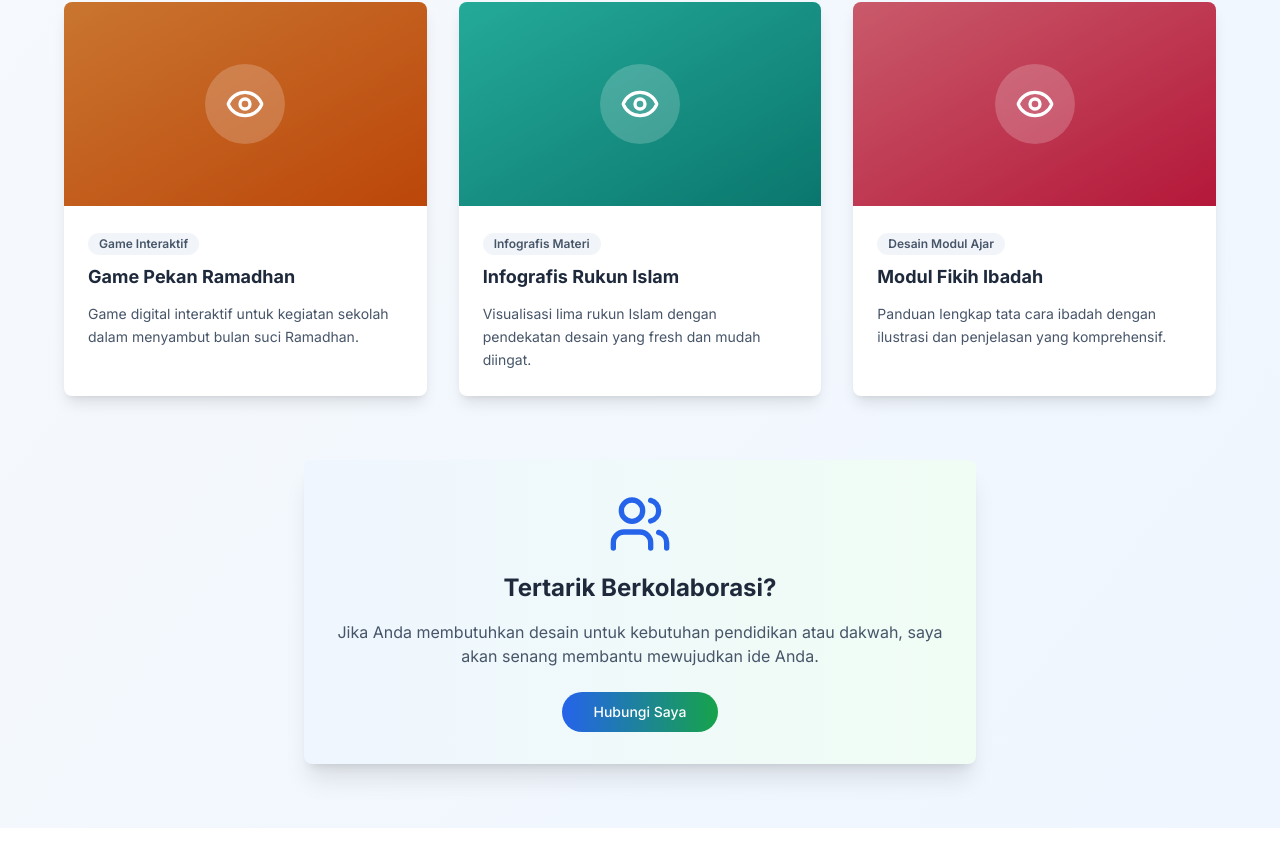
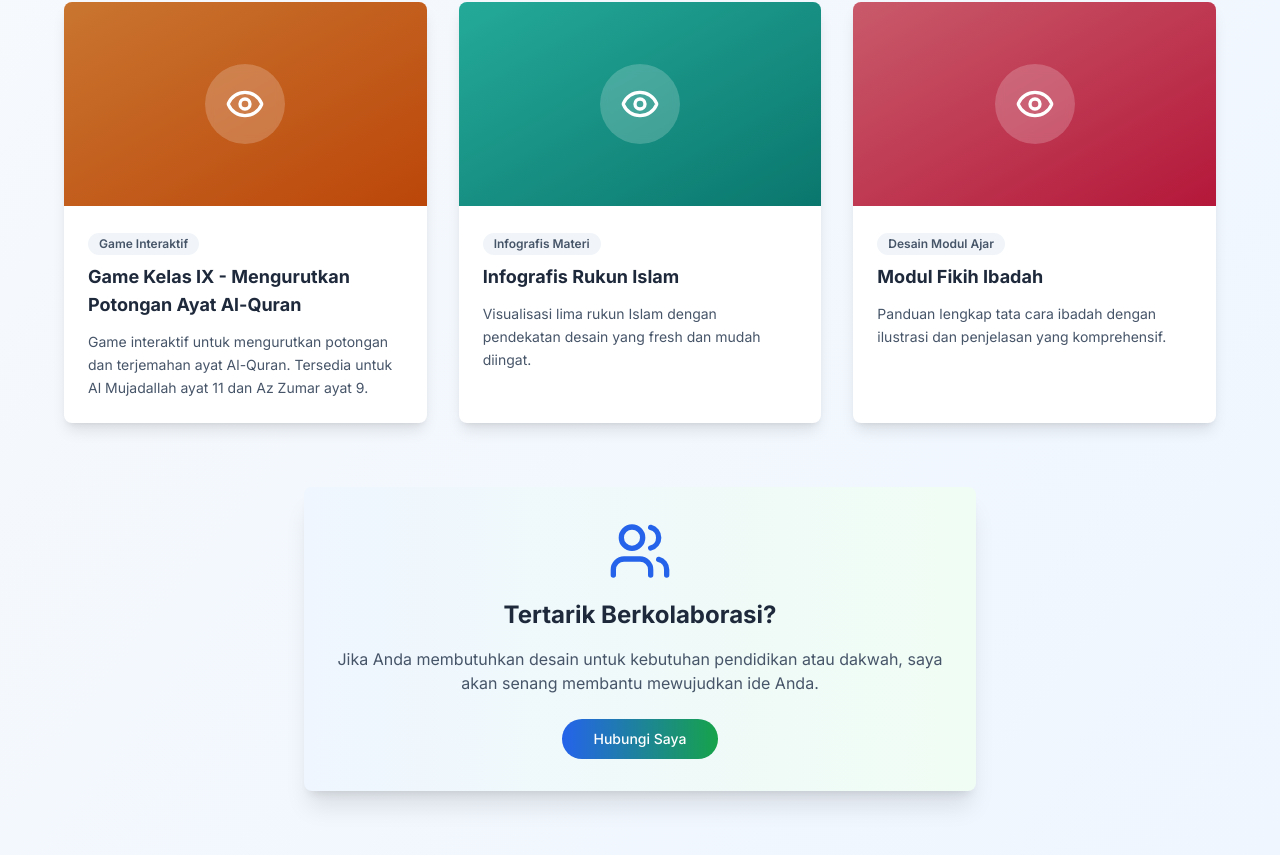
Before and after one commit to Santosa-Dev1507/guru-kreatif-website, a React (Vite) app: page /portofolio in a window 1280 px wide. Shown: the part 787-1642 px from the top of the page. Before the commit the page ends 1615 px from the top, so only its background shows below. Built offline with nearby package versions, Linux system fonts and the light colour scheme.

Commit message:
Update game links
Replace game links on the MateriKelas page.

```diff
--- a/src/pages/Portofolio.tsx
+++ b/src/pages/Portofolio.tsx
@@ -43,11 +43,15 @@ const Portofolio = () => {
     },
     {
       id: 4,
-      title: 'Game Pekan Ramadhan',
+      title: 'Game Kelas IX - Mengurutkan Potongan Ayat Al-Quran',
       category: 'Game Interaktif',
-      description: 'Game digital interaktif untuk kegiatan sekolah dalam menyambut bulan suci Ramadhan.',
+      description: 'Game interaktif untuk mengurutkan potongan dan terjemahan ayat Al-Quran. Tersedia untuk Al Mujadallah ayat 11 dan Az Zumar ayat 9.',
       gradient: 'from-orange-400 to-orange-600',
-      icon: Megaphone
+      icon: Megaphone,
+      links: [
+        { title: 'Al Mujadallah ayat 11', url: 'https://smpn5klaten.sch.id/game-pai-kelas9-q-quran-bab1' },
+        { title: 'Az Zumar ayat 9', url: 'https://smpn5klaten.sch.id/game-pai-kelas9-q-quran-bab1-bag2' }
+      ]
     },
     {
       id: 5,
```
